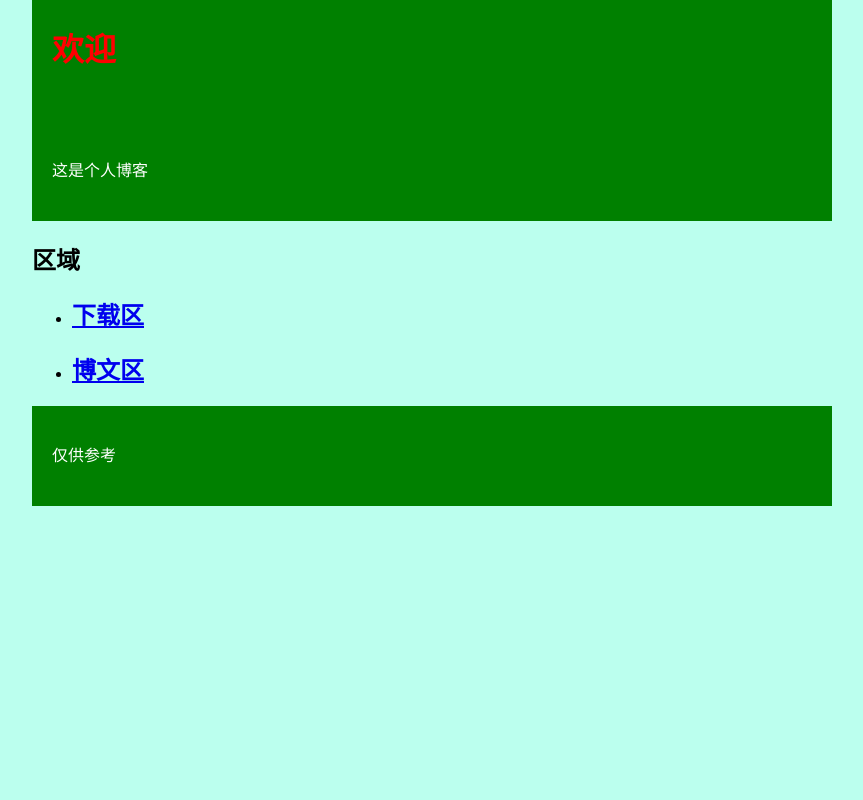
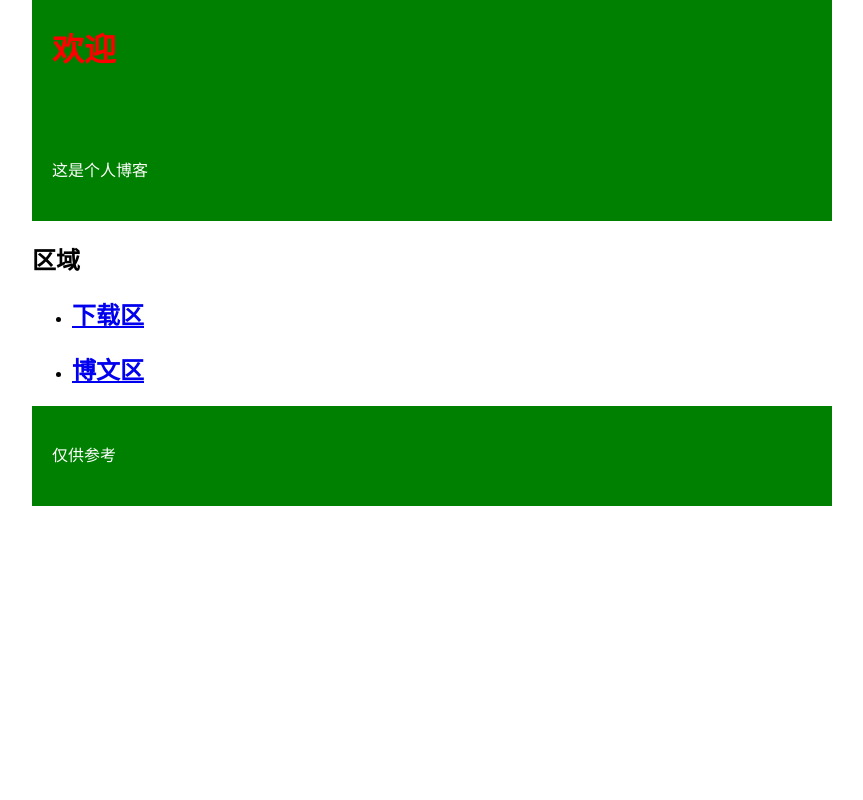
Before and after one commit to plabra/blog, a PHP site: page / in a window 1280 px wide. Shown: the whole page, without its empty margins (208-1071 px from the left). Run offline with PHP 8.4, Linux system fonts and the light colour scheme.

Commit message:
Update style.css

```diff
--- a/style.css
+++ b/style.css
@@ -1,5 +1,4 @@
 html {
-  background: #BBFFEE;
   font-family: sans-serif;
 }
 
```
